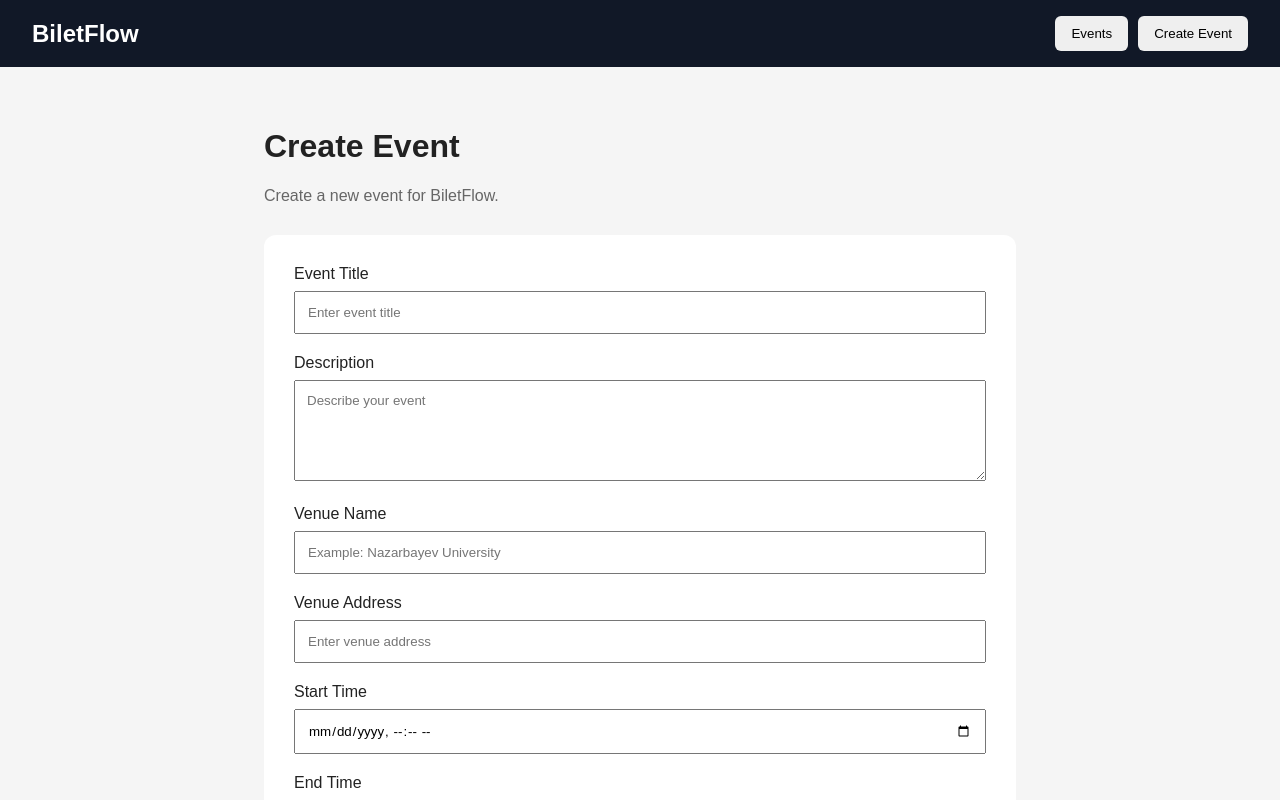
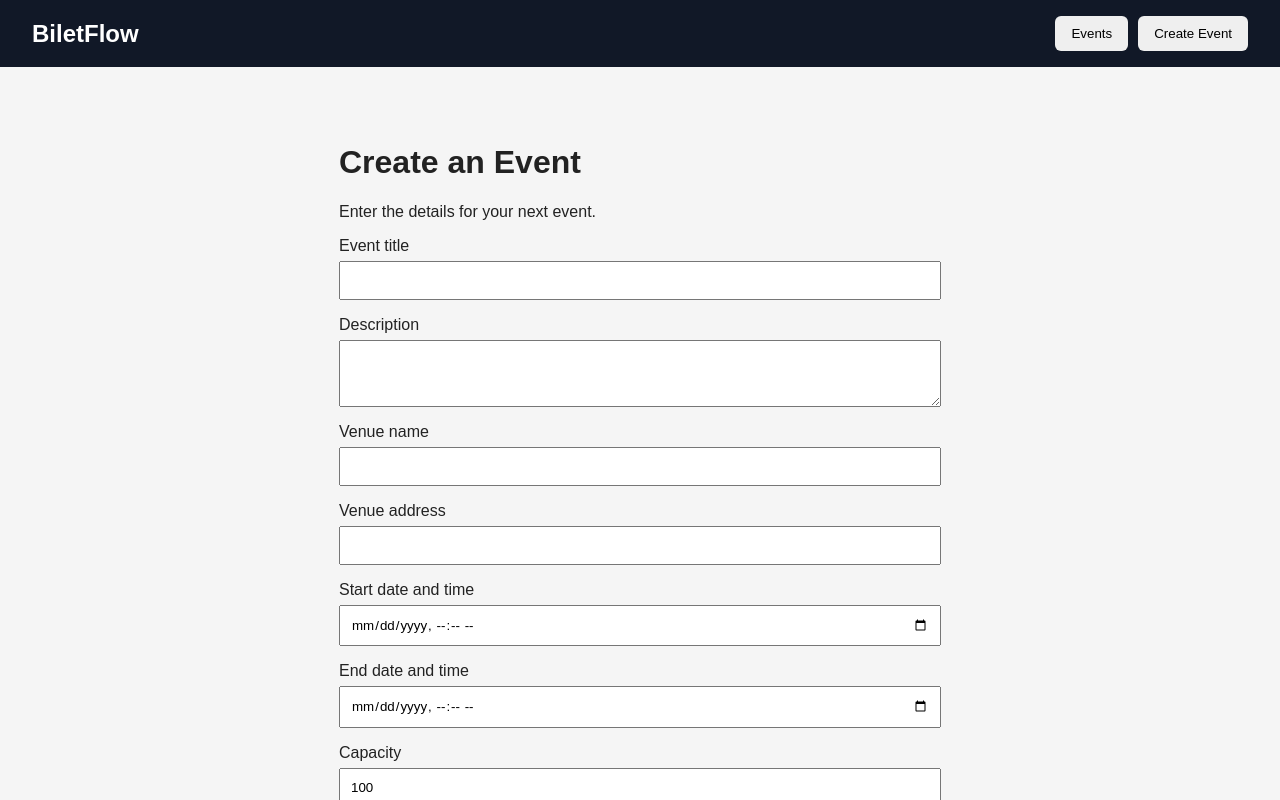
Before and after one commit to lizashamar/BiletFlow_SRS_SWE_Team13, a React (Vite) app: page / in a window 1280 px wide. Both pictures are taken after a click on the button "Create Event". Shown: the top 800 px of the page. Built offline with nearby package versions, Linux system fonts and the light colour scheme.

Commit message:
Enhance CreateEvent component with additional fields
Refactor CreateEvent component to include price and loading states, and improve error handling for form submission.

```diff
--- a/src/pages/CreateEvent.tsx
+++ b/src/pages/CreateEvent.tsx
@@ -1,179 +1,210 @@
-import { useState } from "react"
+import { useState, type FormEvent } from "react";
 
-function CreateEvent() {
-  const [title, setTitle] = useState("")
-  const [description, setDescription] = useState("")
-  const [venue, setVenue] = useState("")
-  const [address, setAddress] = useState("")
-  const [startTime, setStartTime] = useState("")
-  const [endTime, setEndTime] = useState("")
-  const [capacity, setCapacity] = useState("")
+const API_URL = "http://localhost:5000/api";
 
-  const handleSubmit = (event: React.FormEvent) => {
-    event.preventDefault()
+export default function CreateEvent() {
+  const [title, setTitle] = useState("");
+  const [description, setDescription] = useState("");
+  const [venue, setVenue] = useState("");
+  const [address, setAddress] = useState("");
+  const [startTime, setStartTime] = useState("");
+  const [endTime, setEndTime] = useState("");
+  const [capacity, setCapacity] = useState("100");
+  const [price, setPrice] = useState("5000");
+  const [loading, setLoading] = useState(false);
+  const [message, setMessage] = useState("");
+  const [error, setError] = useState("");
 
-    console.log({
-      title,
-      description,
-      venue,
-      address,
-      startTime,
-      endTime,
-      capacity,
-    })
+  async function handleSubmit(e: FormEvent<HTMLFormElement>) {
+    e.preventDefault();
+    setMessage("");
+    setError("");
 
-    alert("Event information submitted!")
+    if (!title.trim() || !venue.trim() || !address.trim()) {
+      setError("Please fill in the event title, venue, and address.");
+      return;
     }
 
+    if (!startTime || !endTime || new Date(endTime) <= new Date(startTime)) {
+      setError("The end time must be later than the start time.");
+      return;
+    }
+
+    if (Number(capacity) < 1 || !Number.isInteger(Number(capacity))) {
+      setError("Capacity must be a whole number greater than zero.");
+      return;
+    }
+
+    if (!Number.isFinite(Number(price)) || Number(price) <= 0) {
+      setError(
+        "Enter a price greater than zero. The current backend rejects a price of 0."
+      );
+      return;
+    }
+
+    const token = localStorage.getItem("token");
+
+    if (!token) {
+      setError(
+        "Please log in as an organizer first. The event creation API requires authentication."
+      );
+      return;
+    }
+
+    setLoading(true);
+
+    try {
+      const response = await fetch(`${API_URL}/events`, {
+        method: "POST",
+        headers: {
+          "Content-Type": "application/json",
+          Authorization: `Bearer ${token}`,
+        },
+        body: JSON.stringify({
+          title: title.trim(),
+          price: Number(price),
+          date: new Date(startTime).toISOString(),
+          description,
+          venueName: venue,
+          venueAddress: address,
+          startTime: new Date(startTime).toISOString(),
+          endTime: new Date(endTime).toISOString(),
+          capacity: Number(capacity),
+        }),
+      });
+
+      const data = await response.json();
+
+      if (!response.ok) {
+        throw new Error(
+          data.error || data.message || "The event could not be submitted."
+        );
+      }
+
+      setMessage(
+        "The API accepted the request, but the current backend does not save events to the database. Ask the backend team to implement database saving before treating this event as published."
+      );
+    } catch (err) {
+      setError(
+        err instanceof Error
+          ? err.message
+          : "Something went wrong while submitting the event."
+      );
+    } finally {
+      setLoading(false);
+    }
+  }
+
+  const fieldStyle = {
+    display: "block",
+    width: "100%",
+    boxSizing: "border-box" as const,
+    padding: "10px",
+    marginTop: "6px",
+    marginBottom: "16px",
+  };
+
   return (
-    <main
-      style={{
-        maxWidth: "800px",
-        margin: "0 auto",
-        padding: "40px 24px",
-      }}
-    >
-      <h1>Create Event</h1>
+    <main style={{ maxWidth: "650px", margin: "32px auto", padding: "24px" }}>
+      <h1>Create an Event</h1>
+      <p>Enter the details for your next event.</p>
 
-      <p style={{ color: "#666" }}>
-        Create a new event for BiletFlow.
-      </p>
-
-      <form
-        onSubmit={handleSubmit}
-        style={{
-          backgroundColor: "white",
-          padding: "30px",
-          borderRadius: "12px",
-          marginTop: "30px",
-        }}
-      >
-        <label>Event Title</label>
-
+      <form onSubmit={handleSubmit}>
+        <label>
+          Event title
           <input
-          type="text"
+            style={fieldStyle}
             value={title}
             onChange={(e) => setTitle(e.target.value)}
-          placeholder="Enter event title"
             required
-          style={{
-            width: "100%",
-            padding: "12px",
-            marginTop: "8px",
-            marginBottom: "20px",
-          }}
           />
+        </label>
 
-        <label>Description</label>
-
+        <label>
+          Description
           <textarea
+            style={fieldStyle}
             value={description}
             onChange={(e) => setDescription(e.target.value)}
-          placeholder="Describe your event"
-          rows={5}
-          style={{
-            width: "100%",
-            padding: "12px",
-            marginTop: "8px",
-            marginBottom: "20px",
-          }}
+            rows={3}
           />
+        </label>
 
-        <label>Venue Name</label>
-
+        <label>
+          Venue name
           <input
-          type="text"
+            style={fieldStyle}
             value={venue}
             onChange={(e) => setVenue(e.target.value)}
-          placeholder="Example: Nazarbayev University"
             required
-          style={{
-            width: "100%",
-            padding: "12px",
-            marginTop: "8px",
-            marginBottom: "20px",
-          }}
           />
+        </label>
 
-        <label>Venue Address</label>
-
+        <label>
+          Venue address
           <input
-          type="text"
+            style={fieldStyle}
             value={address}
             onChange={(e) => setAddress(e.target.value)}
-          placeholder="Enter venue address"
             required
-          style={{
-            width: "100%",
-            padding: "12px",
-            marginTop: "8px",
-            marginBottom: "20px",
-          }}
           />
+        </label>
 
-        <label>Start Time</label>
-
+        <label>
+          Start date and time
           <input
+            style={fieldStyle}
             type="datetime-local"
             value={startTime}
             onChange={(e) => setStartTime(e.target.value)}
             required
-          style={{
-            width: "100%",
-            padding: "12px",
-            marginTop: "8px",
-            marginBottom: "20px",
-          }}
           />
+        </label>
 
-        <label>End Time</label>
-
+        <label>
+          End date and time
           <input
+            style={fieldStyle}
             type="datetime-local"
             value={endTime}
             onChange={(e) => setEndTime(e.target.value)}
             required
-          style={{
-            width: "100%",
-            padding: "12px",
-            marginTop: "8px",
-            marginBottom: "20px",
-          }}
           />
+        </label>
 
-        <label>Capacity</label>
-
+        <label>
+          Capacity
           <input
+            style={fieldStyle}
             type="number"
+            min="1"
+            step="1"
             value={capacity}
             onChange={(e) => setCapacity(e.target.value)}
-          placeholder="Example: 500"
-          min="1"
             required
-          style={{
-            width: "100%",
-            padding: "12px",
-            marginTop: "8px",
-            marginBottom: "20px",
-          }}
           />
+        </label>
 
-        <button
-          type="submit"
-          style={{
-            backgroundColor: "#111827",
-            color: "white",
-            border: "none",
-            padding: "12px 24px",
-            borderRadius: "6px",
-            cursor: "pointer",
-          }}
-        >
-          Create Event
+        <label>
+          Ticket price (₸)
+          <input
+            style={fieldStyle}
+            type="number"
+            min="0.01"
+            step="0.01"
+            value={price}
+            onChange={(e) => setPrice(e.target.value)}
+            required
+          />
+        </label>
+
+        {error && <p role="alert" style={{ color: "crimson" }}>{error}</p>}
+        {message && <p role="status">{message}</p>}
+
+        <button type="submit" disabled={loading}>
+          {loading ? "Submitting..." : "Submit Event"}
         </button>
       </form>
     </main>
-  )
+  );
 }
-
-export default CreateEvent
```
Lines whose indentation alone changed are shown as unchanged.
